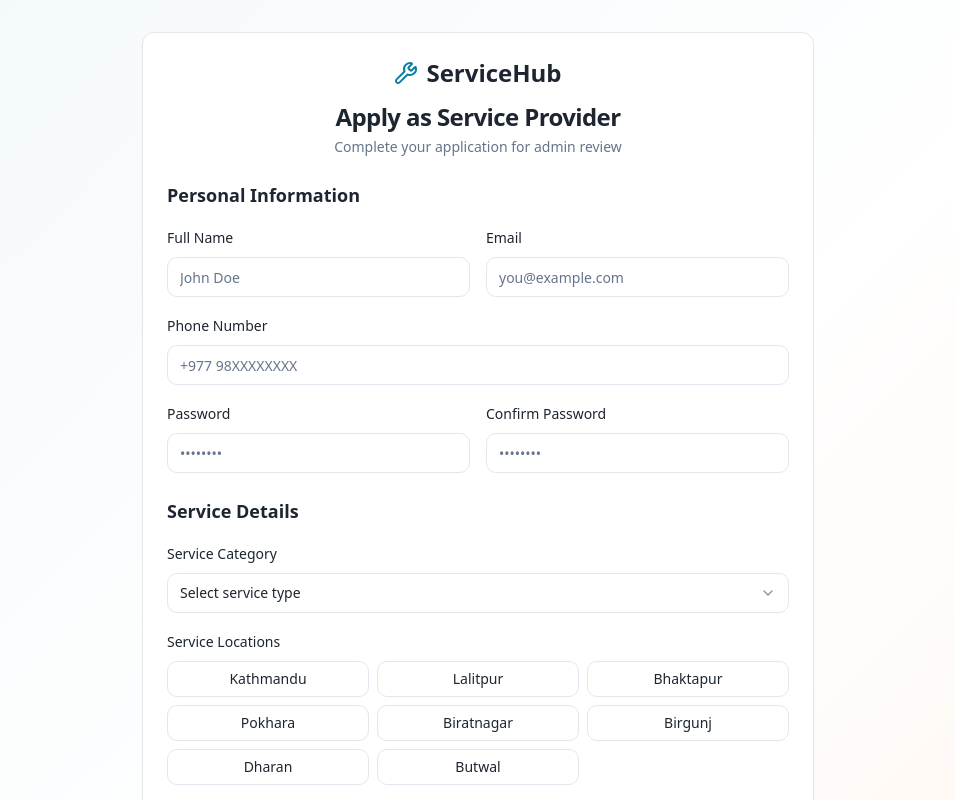
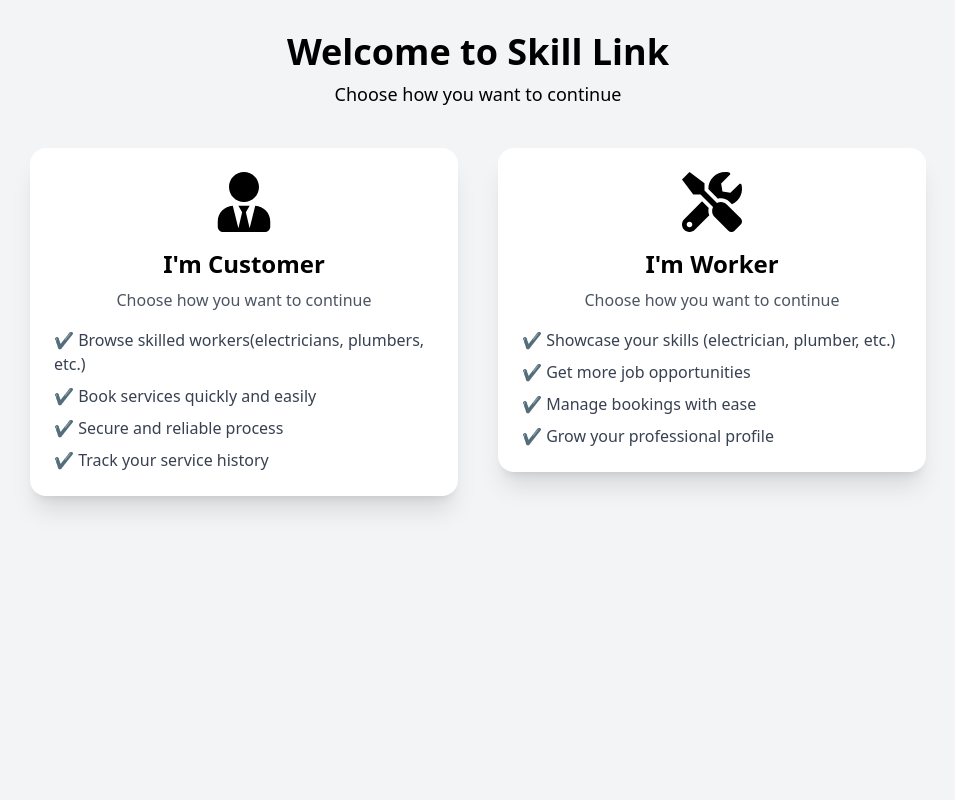
Before and after one commit to Anmolpoudyal/SkillLink, a React (Vite) app in the folder SkillLInk/Front-end/: page /firstlandingpage in a window 1280 px wide. Shown: the top 800 px of the page, without its empty margins (162-1117 px from the left). Built offline with nearby package versions, Linux system fonts and the light colour scheme.

Commit message:
implemnting changes

```diff
--- a/SkillLInk/Front-end/src/App.jsx
+++ b/SkillLInk/Front-end/src/App.jsx
@@ -1,16 +1,26 @@
-import { useState } from 'react'
-import './App.css'
-
-import ProviderSignup from './pages/ProviderSignup.jsx'
+import { useState } from "react";
+import "./App.css";
+import HomePage from "./pages/home.jsx";
+import ProviderSignup from "./pages/ProviderSignup.jsx";
+import { BrowserRouter, Routes, Route, Link } from "react-router-dom";
+import LandingPage from "./pages/firstlandingpage.jsx";
+import CustomerSignup from "./pages/CustomerSignup.jsx";
+import Login from "./pages/Login.jsx";
 
 function App() {
-  const [count, setCount] = useState(0)
+  const [count, setCount] = useState(0);
 
   return (
-    <>
-    <ProviderSignup />
-    </>
-  )
+    <BrowserRouter>
+      <Routes>
+        <Route path="/firstlandingpage" element={<LandingPage />} />
+        <Route path="/customer-signup" element={<CustomerSignup />} />
+        <Route path="/provider-signup" element={<ProviderSignup />} />
+        <Route path="/" element={<HomePage />} />
+        <Route path="/Login" element={<Login />} />
+      </Routes>
+    </BrowserRouter>
+  );
 }
 
 export default App;
--- a/SkillLInk/Front-end/src/components/Starter.jsx
+++ b/SkillLInk/Front-end/src/components/Starter.jsx
@@ -1,8 +1,9 @@
 import { ArrowRight } from "lucide-react";
 import heroImage from "../assets/landingpageBG.png";
 import { Button } from "./ui/button.jsx";
-
+import { Link, useNavigate } from "react-router-dom";
 function Starter() {
+  const navigate = useNavigate();
   return (
     <section className="relative min-h-[90vh] flex items-center overflow-hidden">
       <div className="absolute inset-0 bg-gradient-to-br from-primary/5 via-background to-secondary/20" />
@@ -35,7 +36,7 @@ function Starter() {
                 size="lg"
                 variant="hero"
                 className="text-lg h-14 px-8"
-                onClick={() => window.location.href = '/browse'}
+                onClick={() => navigate('/Login')}
               >
                 Find Services
                 <ArrowRight className="ml-2 h-5 w-5" />
@@ -44,7 +45,7 @@ function Starter() {
                 size="lg"
                 variant="outline"
                 className="text-lg h-14 px-8"
-                onClick={() => window.location.href = '/auth'}
+                onClick={() => navigate('/provider-signup')}
               >
                 Become a Provider
               </Button>
--- a/SkillLInk/Front-end/src/pages/CustomerSignup.jsx
+++ b/SkillLInk/Front-end/src/pages/CustomerSignup.jsx
@@ -1,5 +1,5 @@
 import { useState } from "react";
-//import { Link, useNavigate } from "react-router-dom";
+import { Link, useNavigate } from "react-router-dom";
 import { Button } from "../components/ui/button.jsx";
 import { Input } from "../components/ui/input.jsx";
 import { Label } from "../components/ui/label.jsx";
@@ -14,7 +14,7 @@ import { Wrench } from "lucide-react";
 import { useToast } from "../hooks/useToast.js";
 
 const CustomerSignup = () => {
-  //const navigate = useNavigate();
+  const navigate = useNavigate();
   const { toast } = useToast();
   const [formData, setFormData] = useState({
     fullName: "",
@@ -139,15 +139,15 @@ const CustomerSignup = () => {
 
           <div className="mt-4 text-center text-sm">
             <span className="text-muted-foreground">Already have an account? </span>
-            {/* <Link to="/login" className="text-primary hover:underline">
+            <Link to="/login" className="text-primary hover:underline">
               Login
-            </Link> */}
+            </Link>
           </div>
 
           <div className="mt-2 text-center">
-            {/* <Link to="/" className="text-sm text-muted-foreground hover:text-primary">
+            <Link to="/" className="text-sm text-muted-foreground hover:text-primary">
               Back to Home
-            </Link> */}
+            </Link>
           </div>
         </CardContent>
       </Card>
--- a/SkillLInk/Front-end/src/pages/ProviderSignup.jsx
+++ b/SkillLInk/Front-end/src/pages/ProviderSignup.jsx
@@ -1,5 +1,5 @@
 import { useState } from "react";
-//import { Link, useNavigate } from "react-router-dom";
+import { Link, useNavigate } from "react-router-dom";
 import { Button } from "../components/ui/button.jsx";
 import { Input } from "../components/ui/input.jsx";
 import { Label } from "../components/ui/label.jsx";
@@ -44,7 +44,7 @@ const locations = [
 ];
 
 const ProviderSignup = () => {
-  //const navigate = useNavigate();
+  const navigate = useNavigate();
   const { toast } = useToast();
 
   const [formData, setFormData] = useState({
@@ -126,7 +126,7 @@ const ProviderSignup = () => {
         <CardHeader className="space-y-1 flex flex-col items-center">
           <div className="flex items-center gap-2 mb-2">
             <Wrench className="h-6 w-6 text-primary" />
-            <span className="text-2xl font-bold">ServiceHub</span>
+            <span className="text-2xl font-bold">SkillLink</span>
           </div>
           <CardTitle className="text-2xl">Apply as Service Provider</CardTitle>
           <CardDescription>
@@ -345,15 +345,15 @@ const ProviderSignup = () => {
             <span className="text-muted-foreground">
               Already have an account?{" "}
             </span>
-            {/* <Link to="/login" className="text-primary hover:underline">
+            <Link to="/login" className="text-primary hover:underline">
               Login
-            </Link> */}
+            </Link>
           </div>
 
           <div className="mt-2 text-center">
-            {/* <Link to="/" className="text-sm text-muted-foreground hover:text-primary">
+            <Link to="/" className="text-sm text-muted-foreground hover:text-primary">
               Back to Home
-            </Link> */}
+            </Link>
           </div>
         </CardContent>
       </Card>
--- a/SkillLInk/Front-end/src/pages/firstlandingpage.jsx
+++ b/SkillLInk/Front-end/src/pages/firstlandingpage.jsx
@@ -1,49 +1,45 @@
-// Folder Structure:
-// src/
-// ├── components/
-// │   └── LandingCard.jsx
-// ├── pages/
-// │   └── LandingPage.jsx
-// ├── assets/
-// │   └── workers.png (skilled workers image)
-// └── App.jsx
-
 import React from "react";
 import { FaUserTie, FaTools } from "react-icons/fa";
+import { Link } from "react-router-dom";
 
 export default function LandingPage() {
   return (
-
     <div className="min-h-screen bg-gray-100 flex flex-col items-center p-8">
-      {/* Header Section */}
       <h1 className="text-4xl font-bold text-center mb-2">Welcome to Skill Link</h1>
       <p className="text-lg text-center mb-10">Choose how you want to continue</p>
 
-      {/* Cards Container */}
       <div className="grid grid-cols-1 md:grid-cols-2 gap-10 w-full max-w-4xl justify-center">
+
         {/* Customer Card */}
+        <Link to="/customer-signup" className="block">
           <div className="cursor-pointer bg-white rounded-2xl shadow-xl p-6 hover:shadow-2xl transition transform hover:-translate-y-1">
             <div className="flex justify-center mb-4">
-            <FaUserTie size={60} onclick={() => window.location.href = "/login"}/>
+              <FaUserTie size={60} />
             </div>
             <h2 className="text-2xl font-bold text-center">I'm Customer</h2>
-          <p className="text-center mt-2 mb-4 text-gray-600">Choose how you want to continue</p>
+            <p className="text-center mt-2 mb-4 text-gray-600">
+              Choose how you want to continue
+            </p>
 
             <ul className="text-gray-700 space-y-2">
-            <li>✔ Browse skilled workers like electricians, plumbers, etc.</li>
+              <li>✔ Browse skilled workers(electricians, plumbers, etc.)</li>
               <li>✔ Book services quickly and easily</li>
               <li>✔ Secure and reliable process</li>
               <li>✔ Track your service history</li>
             </ul>
           </div>
+        </Link>
 
         {/* Worker Card */}
+        <Link to="/provider-signup" className="block">
           <div className="cursor-pointer bg-white rounded-2xl shadow-xl p-6 hover:shadow-2xl transition transform hover:-translate-y-1">
             <div className="flex justify-center mb-4">
               <FaTools size={60} />
             </div>
             <h2 className="text-2xl font-bold text-center">I'm Worker</h2>
-          <p className="text-center mt-2 mb-4 text-gray-600">Choose how you want to continue</p>
+            <p className="text-center mt-2 mb-4 text-gray-600">
+              Choose how you want to continue
+            </p>
 
             <ul className="text-gray-700 space-y-2">
               <li>✔ Showcase your skills (electrician, plumber, etc.)</li>
@@ -52,7 +48,11 @@ export default function LandingPage() {
               <li>✔ Grow your professional profile</li>
             </ul>
           </div>
+        </Link>
+
       </div>
+
     </div>
+
   );
 }
--- a/SkillLInk/Front-end/src/pages/home.jsx
+++ b/SkillLInk/Front-end/src/pages/home.jsx
@@ -5,10 +5,11 @@ import HowItWorks from "../components/howItWorks.jsx";
 import CustomerInfo from "../components/CustomerInfo.jsx";
 import ProviderInfo from "../components/ProviderInfo.jsx";
 import Footer from "../components/ui/footer.jsx";
-
+import HomeNav from "../components/homeNav.jsx";
 function HomePage() {
   return (
     <>
+    <HomeNav />
     <Starter />
     <ServiceCategories />
     <HowItWorks />
```
Lines whose indentation alone changed are shown as unchanged.
